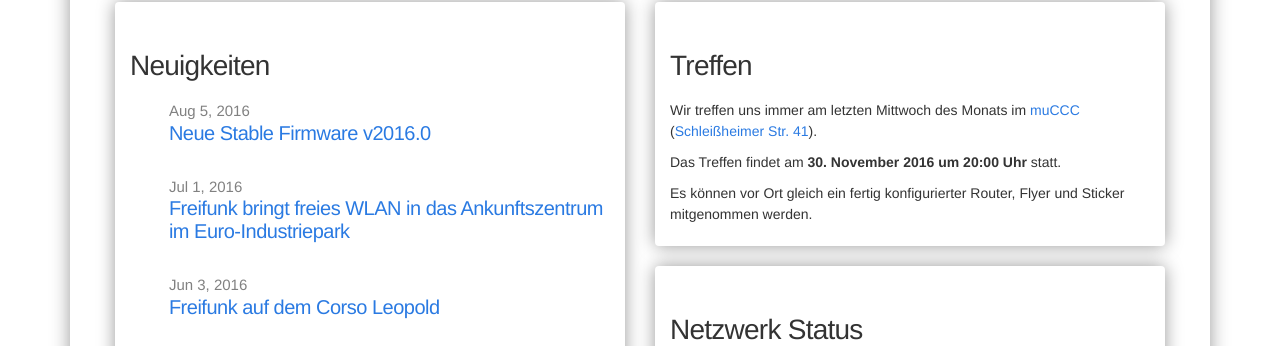
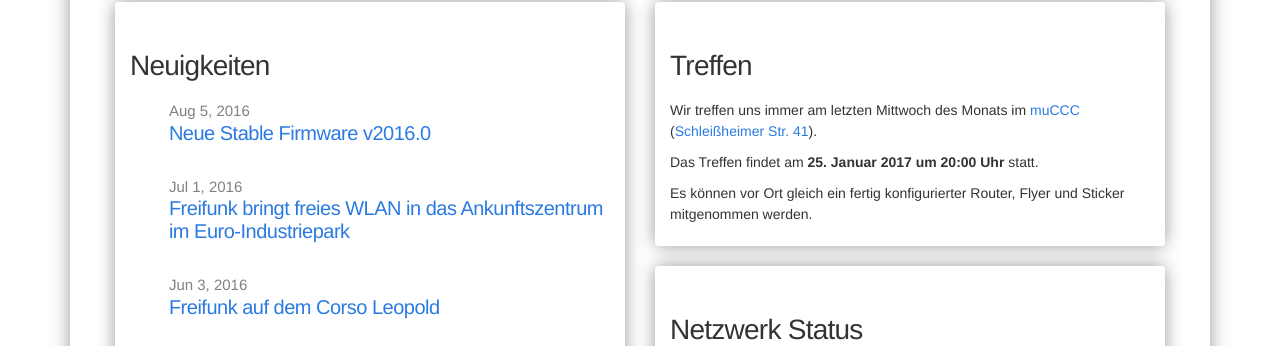
Before and after one commit to freifunkMUC/freifunkmuc.github.io, a Jekyll site: the page built from index.md, in a window 1280 px wide and 1111 px high. Shown: the part 258-604 px from the top of the window. Built offline with Jekyll 4.4.1, drawn with Linux system fonts in a browser that asks for light colours.

Commit message:
Update treffen.md

```diff
--- a/_includes/treffen.md
+++ b/_includes/treffen.md
@@ -2,6 +2,6 @@
 
 Wir treffen uns immer am letzten Mittwoch des Monats im [muCCC](http://muc.ccc.de) ([Schleißheimer Str. 41](http://osm.org/go/0JAf0IVLh?node=2012031859)).
 
-Das Treffen findet am **30. November 2016 um 20:00 Uhr** statt.
+Das Treffen findet am **25. Januar 2017 um 20:00 Uhr** statt.
 
 Es können vor Ort gleich ein fertig konfigurierter Router, Flyer und Sticker mitgenommen werden.
```
